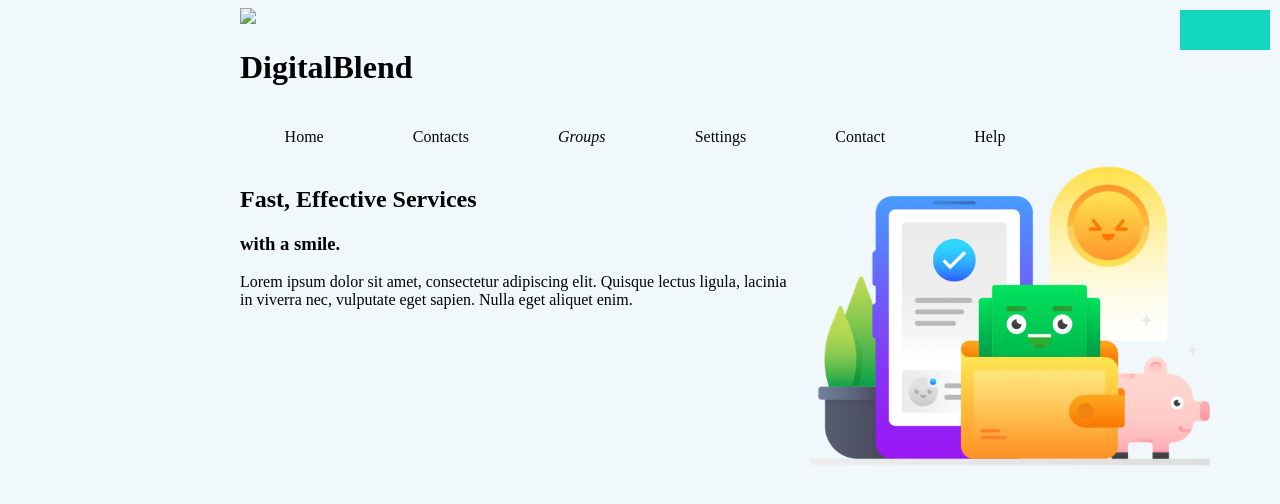
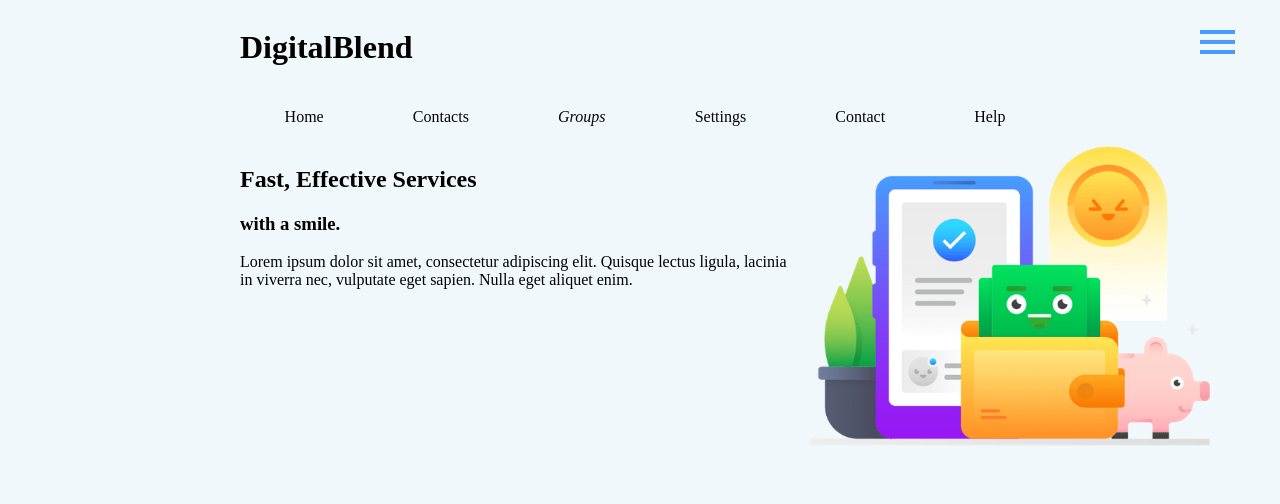
Before and after one commit to dollchuu/html-css-course, a plain HTML site: page Project 1/index.html in a window 1280 px wide. Drawn offline with Linux system fonts and the light colour scheme.

Commit message:
Cambie algunas cositas
Le quite el background color del grid y le agregue el menu tab al lado derecho en la esquina.

```diff
--- a/Project 1/css/styles.css
+++ b/Project 1/css/styles.css
@@ -29,7 +29,7 @@
     display: grid;
     grid-template-columns: auto auto auto auto auto auto;
     list-style: none;
-    margin: 0;
+    margin: 0px;
     padding-left: 0;
     text-align: center;
 }
@@ -79,7 +79,6 @@ nav ul li {
 }
 
 .grid-item {
-    background-color: rgb(20, 216, 190);
     padding: 20px;
     width: 50px;
     color: white;
--- a/Project 1/index.html
+++ b/Project 1/index.html
@@ -9,11 +9,11 @@
 
         <div class="grid-item">
                 <i class="fa fa-comment fa-3x"></i>
+                <img src="images/MENU.png" />
         </div>
 
     <div class="grid-container">
         <header class="header">
-            <img src="images/" width="100px" />
             <h1>DigitalBlend</h1>
         </header>
 
```
